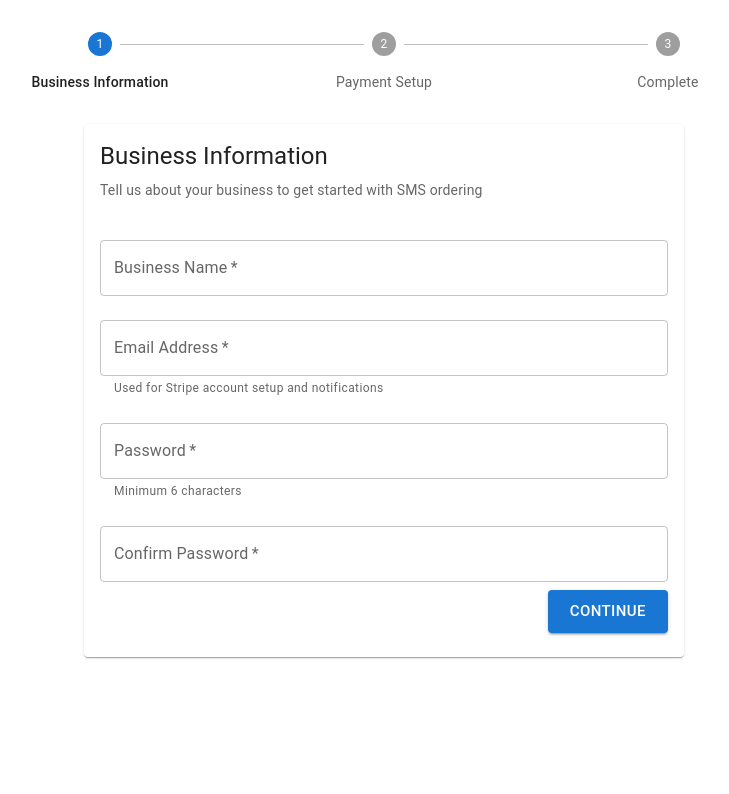
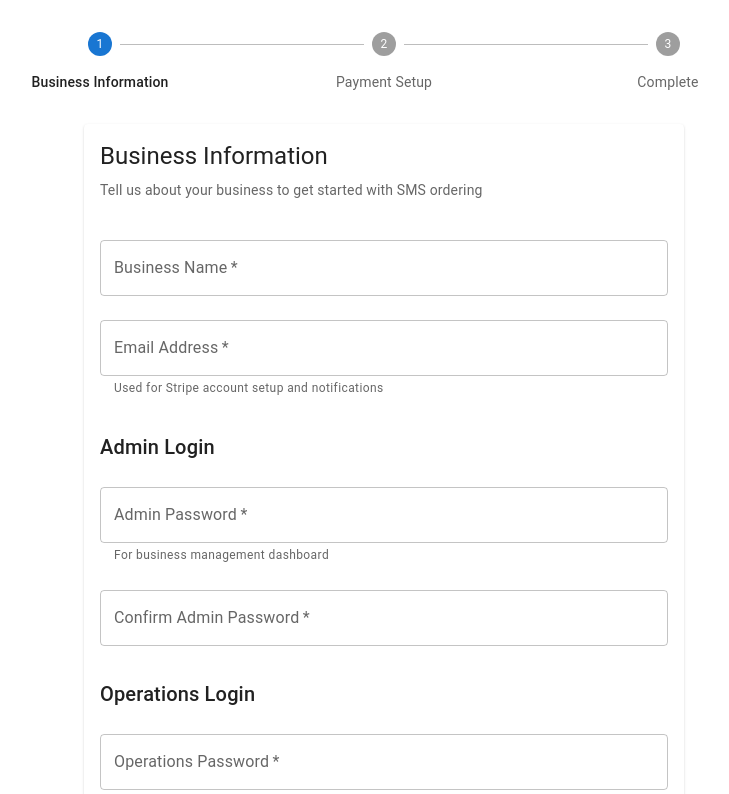
Before and after one commit to yourOnlyCode/pos-unlegacy, a React (Vite) app in the folder client/: page /onboarding in a window 1280 px wide. Shown: the top 794 px of the page, without its empty margins (256-985 px from the left). Built offline with nearby package versions, Linux system fonts and the light colour scheme.

Commit message:
added operations password creation to onboarding

```diff
--- a/client/src/components/onboarding/BusinessInfoForm.tsx
+++ b/client/src/components/onboarding/BusinessInfoForm.tsx
@@ -22,21 +22,28 @@ interface BusinessInfoFormProps {
 export default function BusinessInfoForm({ onSubmit, loading, error }: BusinessInfoFormProps) {
   const [businessName, setBusinessName] = useState('');
   const [email, setEmail] = useState('');
-  const [password, setPassword] = useState('');
-  const [confirmPassword, setConfirmPassword] = useState('');
+  const [adminPassword, setAdminPassword] = useState('');
+  const [confirmAdminPassword, setConfirmAdminPassword] = useState('');
+  const [operationsPassword, setOperationsPassword] = useState('');
+  const [confirmOperationsPassword, setConfirmOperationsPassword] = useState('');
   const [validationErrors, setValidationErrors] = useState<string[]>([]);
 
   const handleSubmit = async (e: React.FormEvent) => {
     e.preventDefault();
 
     // Validate passwords match
-    if (password !== confirmPassword) {
-      setValidationErrors(['Passwords do not match']);
+    if (adminPassword !== confirmAdminPassword) {
+      setValidationErrors(['Admin passwords do not match']);
       return;
     }
 
-    if (password.length < 6) {
-      setValidationErrors(['Password must be at least 6 characters']);
+    if (operationsPassword !== confirmOperationsPassword) {
+      setValidationErrors(['Operations passwords do not match']);
+      return;
+    }
+
+    if (adminPassword.length < 6 || operationsPassword.length < 6) {
+      setValidationErrors(['Passwords must be at least 6 characters']);
       return;
     }
 
@@ -44,7 +51,8 @@ export default function BusinessInfoForm({ onSubmit, loading, error }: BusinessI
       id: generateBusinessId(businessName),
       businessName: businessName.trim(),
       email: email.trim(),
-      password: password,
+      adminPassword: adminPassword,
+      operationsPassword: operationsPassword,
       menu: {}, // Empty menu - will be added later in admin dashboard
     };
 
@@ -105,23 +113,52 @@ export default function BusinessInfoForm({ onSubmit, loading, error }: BusinessI
             helperText="Used for Stripe account setup and notifications"
           />
 
+          <Typography variant="h6" sx={{ mt: 3, mb: 1 }}>
+            Admin Login
+          </Typography>
+
           <TextField
             fullWidth
-            label="Password"
+            label="Admin Password"
             type="password"
-            value={password}
-            onChange={(e) => setPassword(e.target.value)}
+            value={adminPassword}
+            onChange={(e) => setAdminPassword(e.target.value)}
             margin="normal"
             required
-            helperText="Minimum 6 characters"
+            helperText="For business management dashboard"
           />
 
           <TextField
             fullWidth
-            label="Confirm Password"
+            label="Confirm Admin Password"
             type="password"
-            value={confirmPassword}
-            onChange={(e) => setConfirmPassword(e.target.value)}
+            value={confirmAdminPassword}
+            onChange={(e) => setConfirmAdminPassword(e.target.value)}
+            margin="normal"
+            required
+          />
+
+          <Typography variant="h6" sx={{ mt: 3, mb: 1 }}>
+            Operations Login
+          </Typography>
+
+          <TextField
+            fullWidth
+            label="Operations Password"
+            type="password"
+            value={operationsPassword}
+            onChange={(e) => setOperationsPassword(e.target.value)}
+            margin="normal"
+            required
+            helperText="For kitchen operations dashboard"
+          />
+
+          <TextField
+            fullWidth
+            label="Confirm Operations Password"
+            type="password"
+            value={confirmOperationsPassword}
+            onChange={(e) => setConfirmOperationsPassword(e.target.value)}
             margin="normal"
             required
           />
--- a/client/src/utils/api.ts
+++ b/client/src/utils/api.ts
@@ -2,7 +2,8 @@ export interface BusinessData {
   id: string;
   businessName: string;
   email: string;
-  password: string;
+  adminPassword: string;
+  operationsPassword: string;
   menu?: Record<string, number>;
 }
 
```
Also changed, not shown: 1 other file (tests, documents, lock files or other folders).
